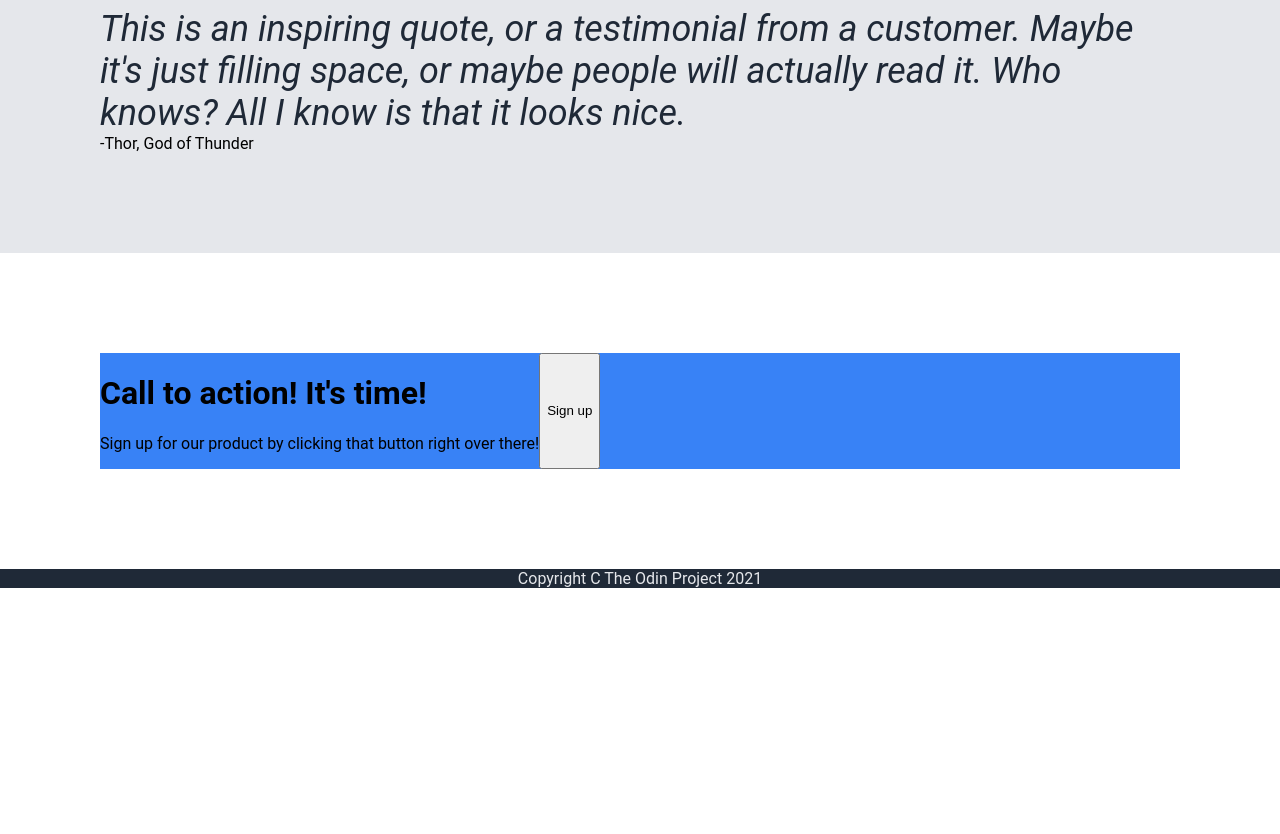
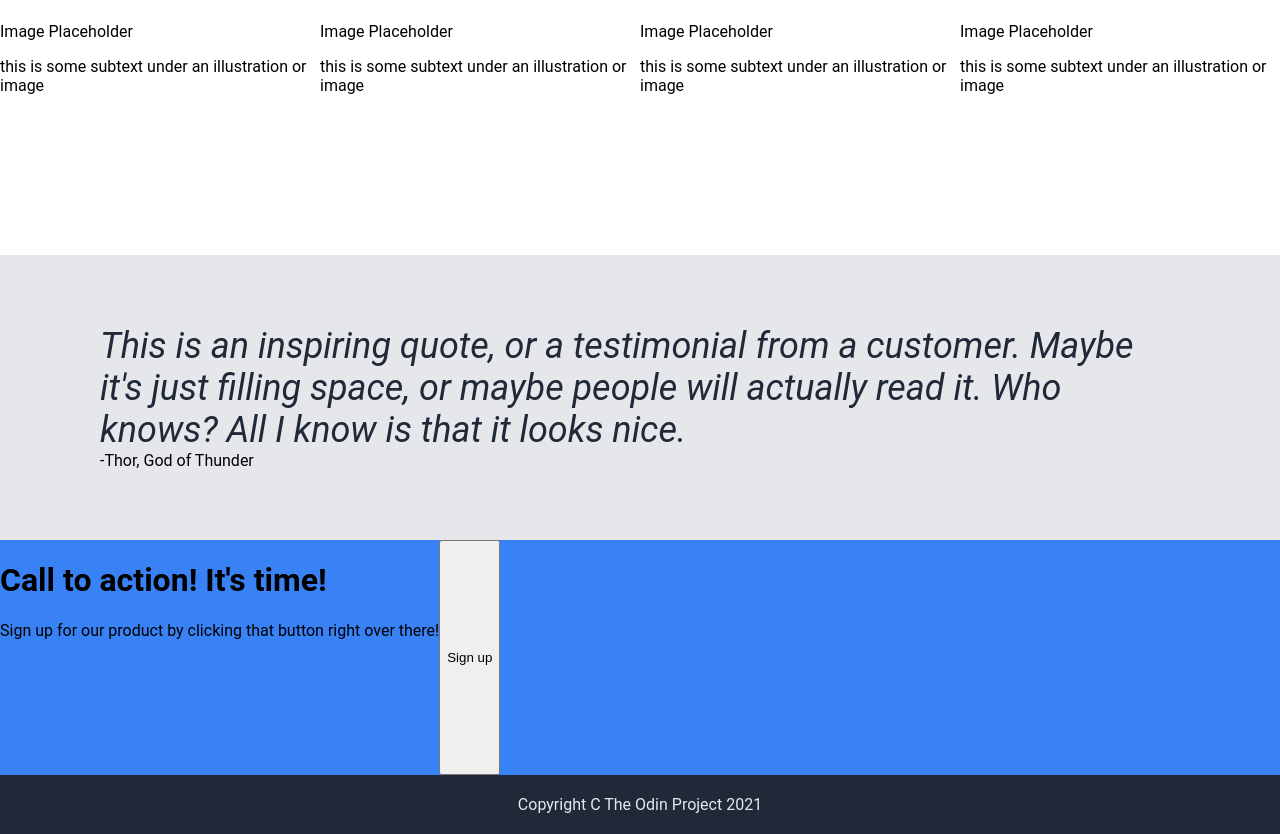
Before and after one commit to bettydots/odin-landing-page, a plain HTML site: page index.html in a window 1280 px wide. Shown: the part 434-1268 px from the top of the page. Before the commit the page ends 1022 px from the top, so only its background shows below. Drawn offline with Linux system fonts and the light colour scheme.

Commit message:
Resized main divs to match example
Did an initial sizing of divs across html doc. Wondering if flex
column on body is redundant.

```diff
--- a/style.css
+++ b/style.css
@@ -24,6 +24,7 @@ body {
 	display: flex;
 	justify-content: space-between;
 	background-color: var(--clr-headFootBg);
+	padding: 10px;
 }
 
 .header-logo {
@@ -44,6 +45,7 @@ body {
 .hero {
 	display: flex;
 	background-color: var(--clr-headFootBg);
+	height: 320px;
 }
 
 .hero-content h1 {
@@ -59,11 +61,18 @@ body {
 	color: var(--clr-headFootText1);
 }
 
+.info {
+	height: 330px;
+}
+
 .info-cards {
 	display: flex;
+	justify-content: center;
+	align-items: center;
 }
 
 .quote {
+	height: 285px;
 	display: flex;
 	justify-content: center;
 	align-items: center;
@@ -81,10 +90,13 @@ body {
 .cta {
 	display: flex;
 	background-color: var(--clr-button);
-	margin: 100px;
+	/* margin: 50px; */
+	padding: 0;
+	height: 235px;
 }
 
 .footer {
+	padding: 20px;
 	display: flex;
 	justify-content: center;
 	align-items: center;
```
